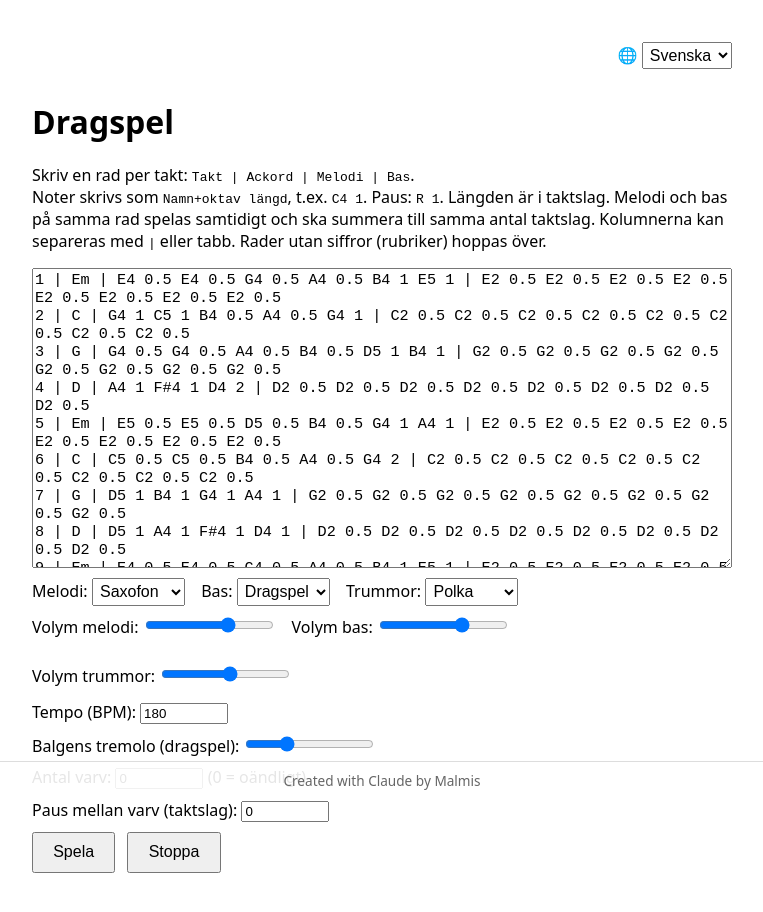
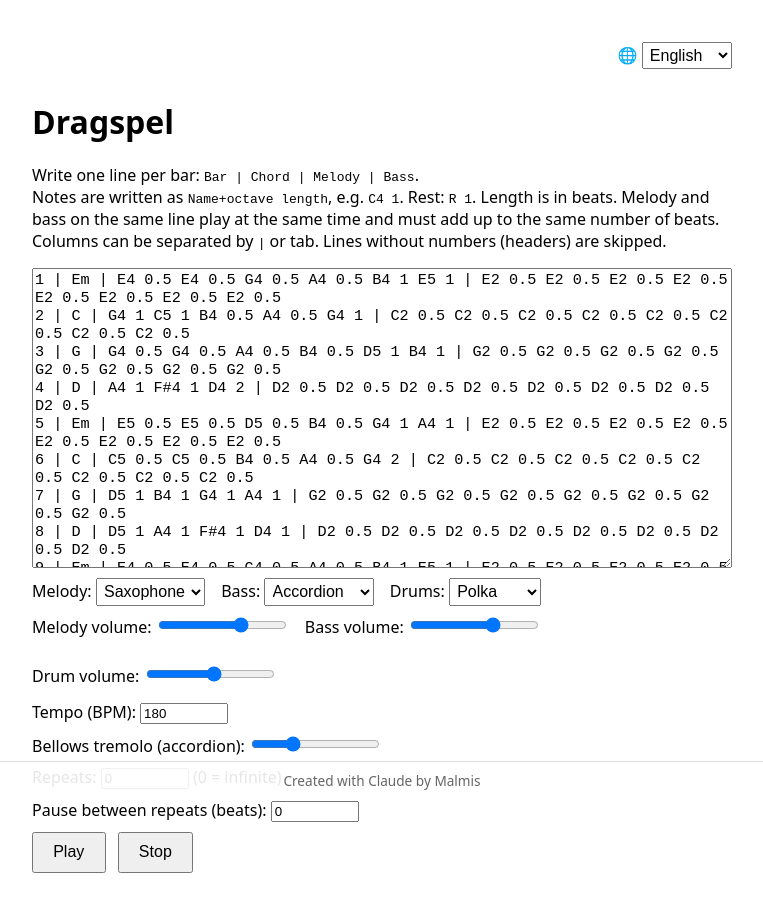
Before and after one commit to Malmis/dragspel, a plain HTML site: page index.html in a window 1280 px wide. Shown: the whole page, without its empty margins (258-1021 px from the left). Drawn offline with Linux system fonts and the light colour scheme.

Commit message:
Updated about language

```diff
--- a/index.html
+++ b/index.html
@@ -20,7 +20,7 @@
 <body>
 <div class="lang">
   <label>🌐 <select id="lang">
-    <option value="sv" selected>Svenska</option>
+    <option value="sv">Svenska</option>
     <option value="en">English</option>
   </select></label>
 </div>
@@ -132,7 +132,17 @@ const TEXT = {
   },
 };
 
-let lang = 'sv';
+// Väljer språk utifrån webbläsarens språkinställning. Engelska om det är först
+// i listan bland sv/en, annars svenska.
+function detectLang() {
+  const prefs = navigator.languages && navigator.languages.length
+    ? navigator.languages
+    : [navigator.language || 'sv'];
+  const match = prefs.find(l => /^(en|sv)\b/i.test(l));
+  return match && match.toLowerCase().startsWith('en') ? 'en' : 'sv';
+}
+
+let lang = detectLang();
 const t = (key, ...args) => {
   const v = TEXT[lang][key];
   return typeof v === 'function' ? v(...args) : v;
@@ -140,6 +150,7 @@ const t = (key, ...args) => {
 
 function applyLang() {
   document.documentElement.lang = lang;
+  document.getElementById('lang').value = lang;
   document.getElementById('intro').innerHTML = t('intro');
   document.querySelectorAll('[data-i18n]').forEach(el => {
     el.textContent = t(el.dataset.i18n);
```
Also changed, not shown: 2 other files.
